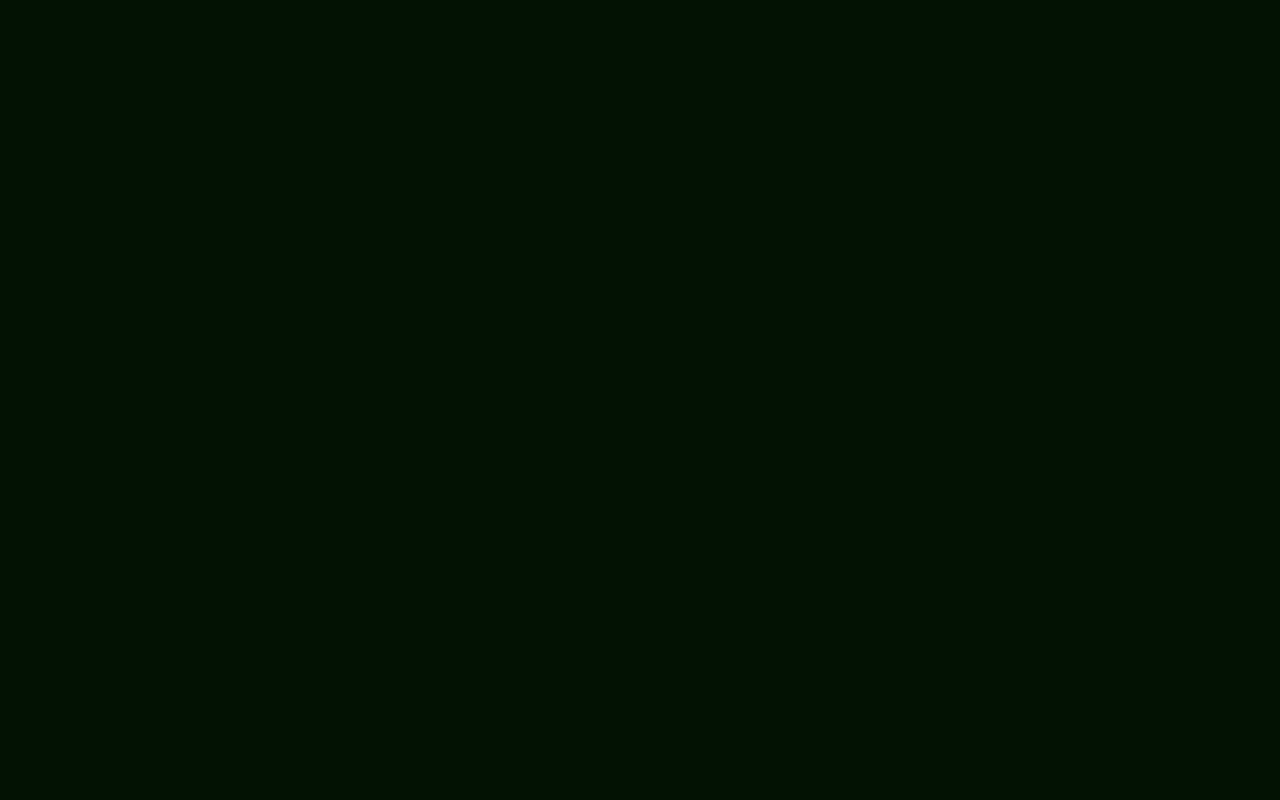
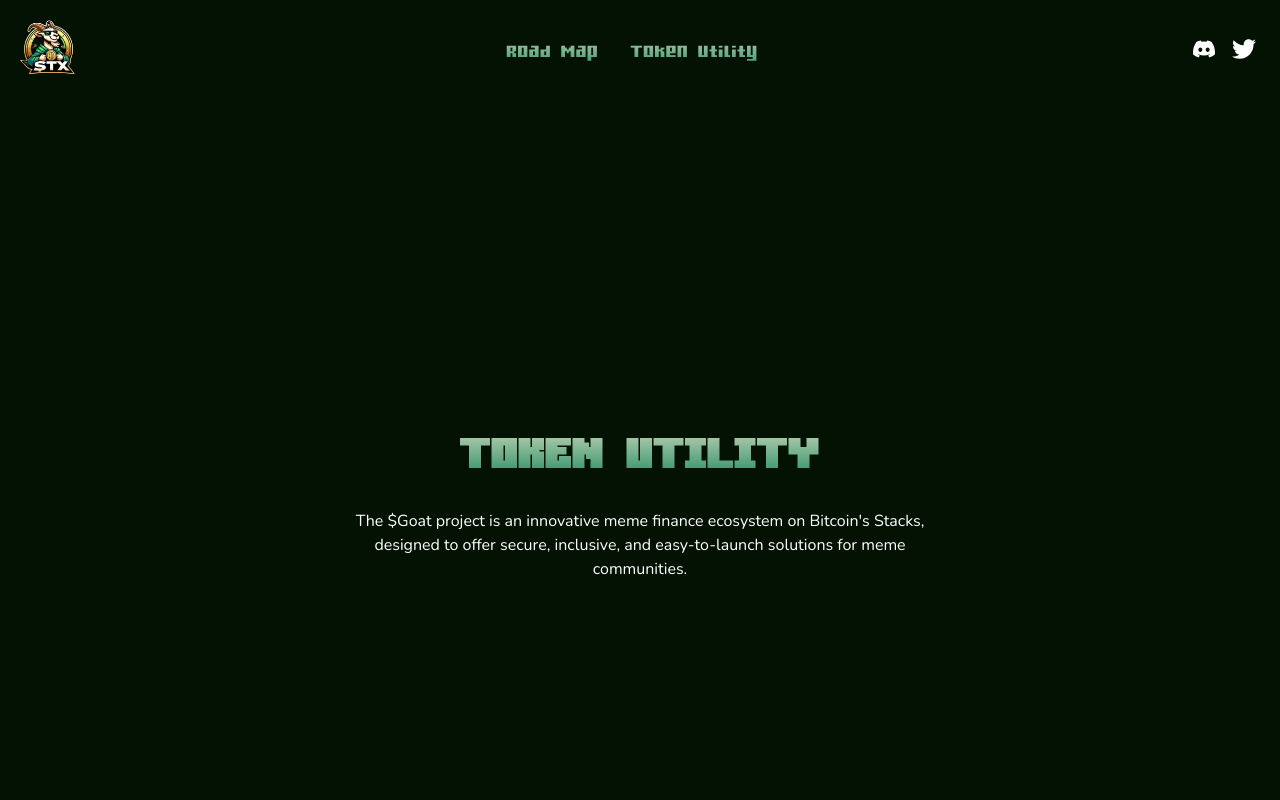
Before and after one commit to yhoungdev/goat-stx, a React (Vite) app: page /utility in a window 1280 px wide. Before the commit this address had no page. Shown: the top 800 px of the page. Built offline with nearby package versions, Linux system fonts and the light colour scheme.

Commit message:
added token utility page

```diff
--- a/src/App.jsx
+++ b/src/App.jsx
@@ -4,6 +4,7 @@ import Homepage from "./page/homepage";
 import AOS from "aos";
 import { BrowserRouter as Router, Routes, Route } from "react-router-dom";
 import Roadmap from "./page/roadmap";
+import UtilitiesPage from "./components/page/utility";
 
 function App() {
   useEffect(() => {
@@ -20,6 +21,7 @@ function App() {
       <Routes>
         <Route path="/" element={<Homepage />} />
         <Route path="/roadmap" element={<Roadmap />} />
+        <Route path="/utility" element={<UtilitiesPage />} />
       </Routes>
     </Router>
   );
--- a/src/components/header.tsx
+++ b/src/components/header.tsx
@@ -1,48 +1,71 @@
-import React from "react";
-import { FaDiscord, FaTwitter } from "react-icons/fa";
+//@ts-nocheck
+import React, { useState } from "react";
+import { FaBars, FaDiscord, FaTwitter } from "react-icons/fa";
 
 const Header = () => {
+  const [isSidebarOpen, setIsSidebarOpen] = useState(false);
+
+
+  const toggleSidebar = () => {
+    setIsSidebarOpen(!isSidebarOpen);
+  };
+
+  const sidebarStyle = {
+    position: 'fixed',
+    top: 0,
+    left: isSidebarOpen ? 0 : '-100%',
+    width: '60%',
+    height: '100%',
+    backgroundColor: 'gray',
+    transition: 'left 0.3s ease',
+    padding: '1rem',
+    boxSizing: 'border-box',
+    zIndex: 1000,
+  };
+
   return (
-    <header className=" bg-cover bg-center p-4">
+    <>
+      <header className="bg-cover bg-center p-4">
         <nav className="container mx-auto flex justify-between items-center">
           <div className="flex items-center">
-          {/* <span className=" md:block  font-bold title_element  text-3xl default-text default-text">
-            GOATSTX
-          </span> */}
             <a href="/">
-            <img src="/logo.png" width={"65"} />
+              <img src="/logo.png" alt="Logo" width={"65"} />
             </a>
           </div>
-        {/* <div className=" hidden md:flex items-center none">
-
-          <a
-              href="/roadmap"
-              className="text-white px-4 py-2 hover:underline title_element  default-text text-3xl"
-          >
+          <div className="hidden md:flex items-center">
+            <a href="/roadmap" className="text-white px-4 py-2 hover:underline title_element default-text text-3xl">
               Road Map
             </a>
-
-        </div> */}
-        <div className="flex justify-center w-full md:w-auto items-center">
-          <a
-            href="/roadmap"
-            className="text-white px-4 py-2 hover:underline title_element  default-text text-3xl"
-          >
-            Road Map
+            <a href="/utility" className="text-white px-4 py-2 hover:underline title_element default-text text-3xl">
+              Token Utility
             </a>
-          {/* Insert actual links to your social media */}
-          <a
-            href="https://tinyurl.com/GoatCoinSTXdiscord"
-            className="text-white px-2"
-          >
+          </div>
+          <div className="hidden md:flex justify-center w-full md:w-auto items-center">
+            <a href="https://tinyurl.com/GoatCoinSTXdiscord" className="text-white px-2">
               <FaDiscord size={24} />
             </a>
             <a href="https://twitter.com/GoatCoinSTX" className="text-white px-2">
               <FaTwitter size={24} />
             </a>
           </div>
+          <div onClick={toggleSidebar} className="bg-green-400 h-[30px] w-[30px] flex justify-center items-center rounded-full cursor-pointer md:hidden">
+            <FaBars color="white" />
+          </div>
         </nav>
       </header>
+
+      <div style={sidebarStyle}>
+
+        <a href="/roadmap" className="block py-2 text-white">Road Map</a>
+        <a href="/utility" className="block py-2 text-white">Token Utility</a>
+        <a href="https://tinyurl.com/GoatCoinSTXdiscord" className="block py-2 text-white">Discord</a>
+        <a href="https://twitter.com/GoatCoinSTX" className="block py-2 text-white">Twitter</a>
+
+        <div className="text-right">
+          <button onClick={toggleSidebar} className="text-white">Close</button>
+        </div>
+      </div>
+    </>
   );
 };
 
--- /dev/null
+++ b/src/components/page/utility.tsx
@@ -0,0 +1,32 @@
+import React from "react";
+import Header from "../header";
+import Footer from "../footer";
+const UtilitiesPage  = () => {
+  return (
+    <>
+      <Header />
+      {/* Adjusted the section for full height and flex centering */}
+      <section className="text-white flex justify-center items-center min-h-screen">
+        <div className="max-w-2xl px-4 md:px-8 text-center  space-y-6">
+          {/* Text centering adjustments */}
+          <h2 className="text-5xl md:text-7xl font-bold uppercase title_element default-text">
+            TOKEN UTILITY
+          </h2>
+          <p>
+            The $Goat project is an innovative meme finance ecosystem on
+            Bitcoin's Stacks, designed to offer secure, inclusive, and
+            easy-to-launch solutions for meme communities.
+          </p>
+
+        </div>
+      </section>
+
+      <div className="mb-[5em]">
+
+      </div>
+      <Footer />
+    </>
+  );
+};
+
+export default UtilitiesPage;
```
Lines whose indentation alone changed are shown as unchanged.
